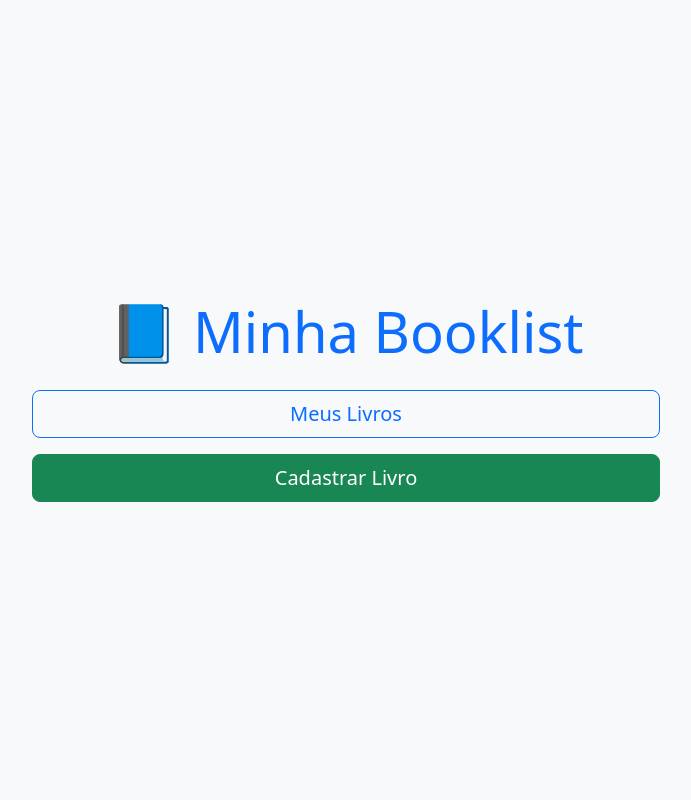
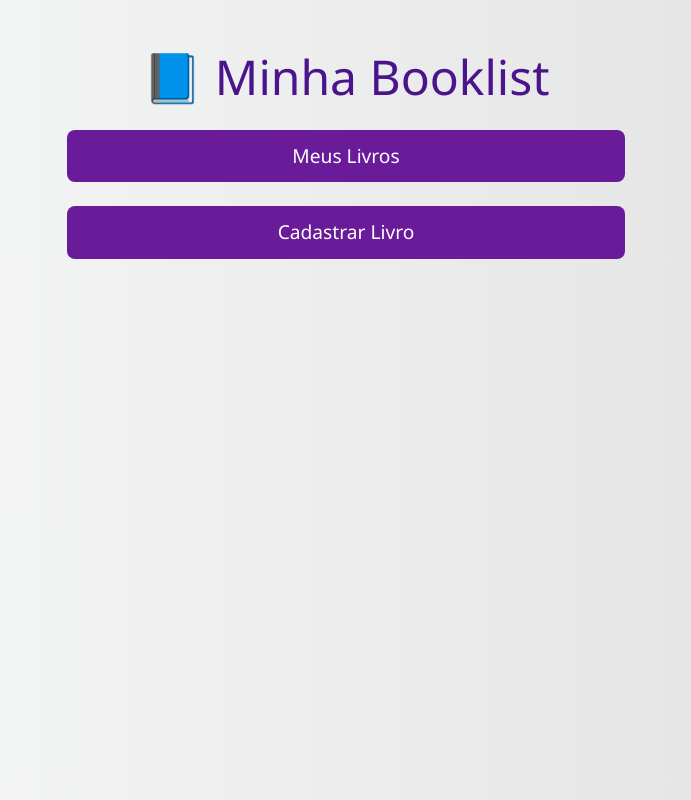
Before and after one commit to Araujoo1/booklist, a Django app: page / in a window 1280 px wide. Shown: the whole page, without its empty margins (294-985 px from the left). Run offline with Django 5.2, Linux system fonts and the light colour scheme.

Commit message:
adicionado static e estilo css na pagina home

```diff
--- a/booklist/settings.py
+++ b/booklist/settings.py
@@ -11,6 +11,7 @@ https://docs.djangoproject.com/en/5.2/ref/settings/
 """
 
 from pathlib import Path
+import os
 
 # Build paths inside the project like this: BASE_DIR / 'subdir'.
 BASE_DIR = Path(__file__).resolve().parent.parent
@@ -55,7 +56,7 @@ ROOT_URLCONF = 'booklist.urls'
 TEMPLATES = [
     {
         'BACKEND': 'django.template.backends.django.DjangoTemplates',
-        'DIRS': [],
+        'DIRS': [os.path.join(BASE_DIR, 'templates')],
         'APP_DIRS': True,
         'OPTIONS': {
             'context_processors': [
@@ -116,6 +117,7 @@ USE_TZ = True
 # https://docs.djangoproject.com/en/5.2/howto/static-files/
 
 STATIC_URL = 'static/'
+STATICFILES_DIRS = [os.path.join(BASE_DIR, 'templates/static')]
 
 # Default primary key field type
 # https://docs.djangoproject.com/en/5.2/ref/settings/#default-auto-field
--- a/livros/templates/base.html
+++ b/livros/templates/base.html
@@ -1,3 +1,4 @@
+{% load static %}
 <!DOCTYPE html>
 <html lang="pt-br">
 <head>
@@ -5,6 +6,7 @@
     <meta name="viewport" content="width=device-width, initial-scale=1.0">
     <title>Booklist</title>
     <link href="https://cdn.jsdelivr.net/npm/bootstrap@5.3.3/dist/css/bootstrap.min.css" rel="stylesheet">
+    <link rel="stylesheet" href="{% static 'livros/css/estilo.css' %}">
 </head>
 <body>
     {% block content %}
--- a/livros/templates/home.html
+++ b/livros/templates/home.html
@@ -1,12 +1,12 @@
 {% extends 'base.html' %}
 
 {% block content %}
-<div class="container-fluid bg-light min-vh-100 d-flex flex-column justify-content-center align-items-center">
-  <h1 class="display-4 text-primary mb-4">📘 Minha Booklist</h1>
+<div class="container text-center mt-5">
+  <h1 class="titulo-custom mb-4">📘 Minha Booklist</h1>
 
-  <div class="d-grid gap-3 col-6 mx-auto">
-    <a href="{% url 'livros' %}" class="btn btn-outline-primary btn-lg">Meus Livros</a>
-    <a href="{% url 'cadastrar_livro' %}" class="btn btn-success btn-lg">Cadastrar Livro</a>
+  <div class="d-grid gap-4 col-6 mx-auto">
+    <a href="{% url 'livros' %}" class="botao-meu">Meus Livros</a>
+    <a href="{% url 'cadastrar_livro' %}" class="botao-meu">Cadastrar Livro</a>
   </div>
 </div>
 {% endblock %}
--- /dev/null
+++ b/templates/static/livros/css/estilo.css
@@ -0,0 +1,24 @@
+body {
+  background: linear-gradient(to right, #f8f9fa, #e0e0e0);
+  font-family: 'Segoe UI', sans-serif;
+}
+
+.titulo-custom {
+  color: #4a148c;
+  font-size: 3rem;
+}
+
+.botao-meu {
+  background-color: #6a1b9a;
+  color: white;
+  padding: 12px;
+  border: none;
+  border-radius: 8px;
+  font-size: 1.2rem;
+  transition: background-color 0.3s ease;
+  text-decoration: none;
+}
+
+.botao-meu:hover {
+  background-color: #4a148c;
+}
```
